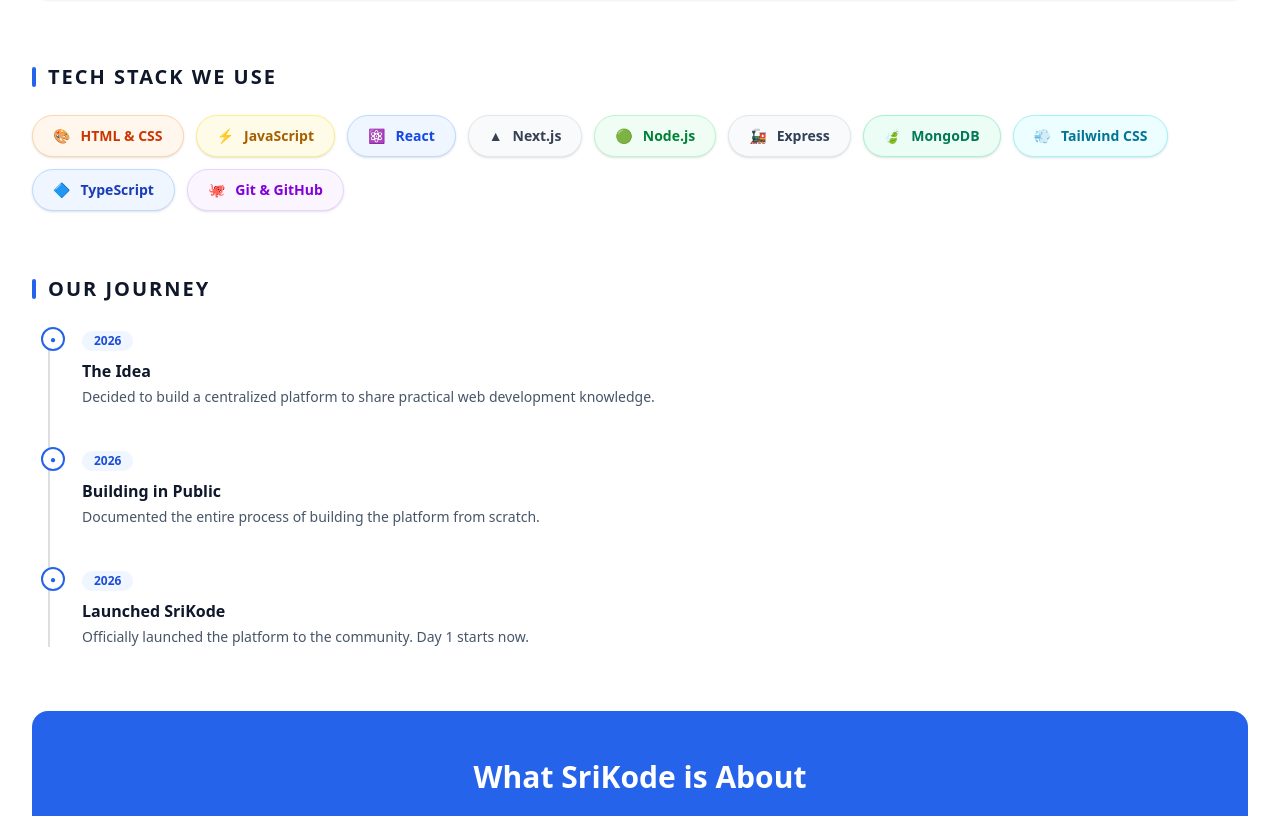
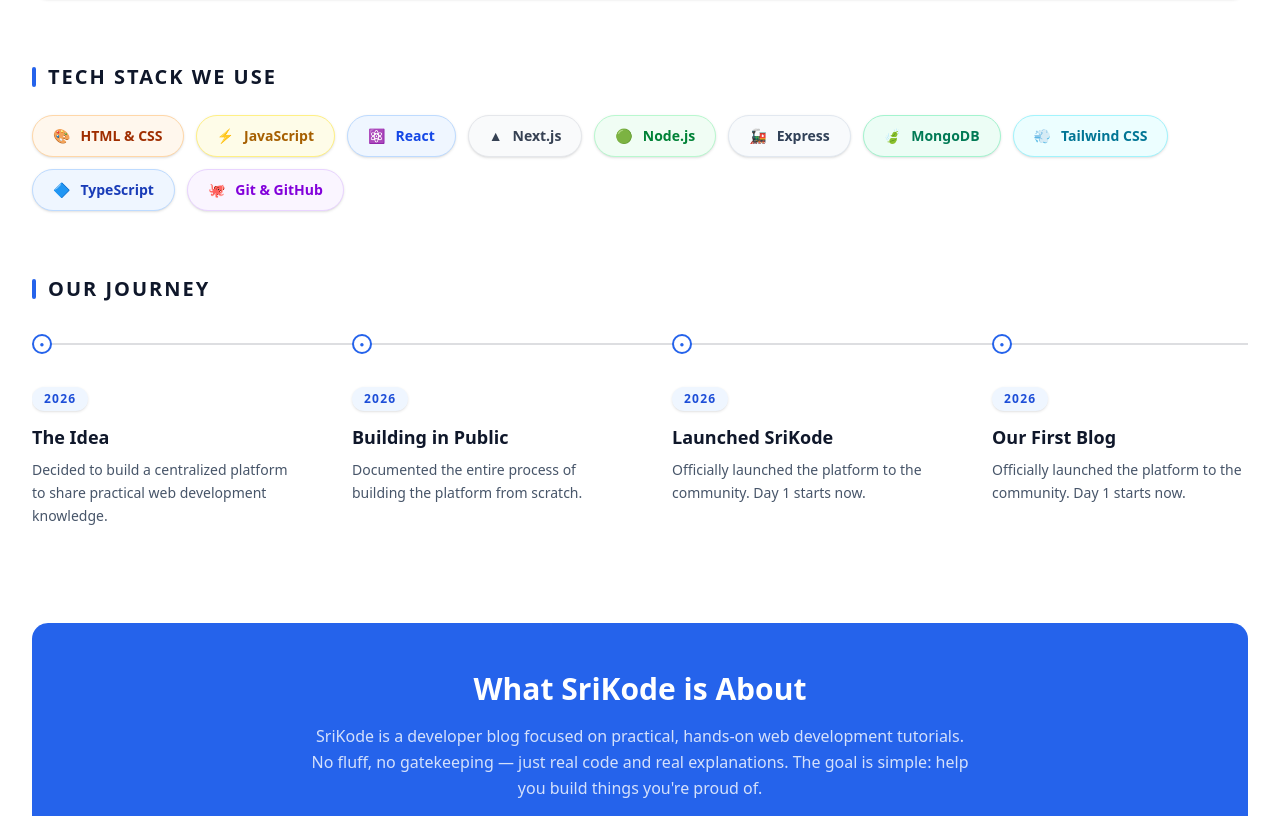
Before and after one commit to srikode-dev/sriKode, a Next.js app in the folder srikode-fe/: page /about in a window 1280 px wide. Shown: the part 646-1462 px from the top of the page. Built offline with nearby package versions, Linux system fonts and the light colour scheme; no server answers.

Commit message:
feat: implement about page with tech stack overview and development timeline components

```diff
--- a/srikode-fe/src/app/about/page.jsx
+++ b/srikode-fe/src/app/about/page.jsx
@@ -2,6 +2,7 @@
 import { ArrowRight, Code2, Globe, Database, Server } from "lucide-react";
 import { FaGithub, FaYoutube, FaTwitter, FaLinkedin } from "react-icons/fa";
 import Container from "@/components/shared/Container";
+import TimelineSection from "@/components/about/TimelineSection";
 import { getBlogs } from "@/lib/api";
 export const metadata = {
   title: "About",
@@ -12,7 +13,7 @@
 };
 
 const techStack = [
-  { name: "HTML & CSS",    icon: "🎨", lightColor: "bg-orange-50 text-orange-700 border-orange-200",    darkColor: "dark:bg-orange-950/30 dark:text-orange-300 dark:border-orange-800/40" },
+  { name: "HTML & CSS",    icon: "🎨", lightColor: "bg-orange-50 text-orange-800 border-orange-200",    darkColor: "dark:bg-orange-950/30 dark:text-orange-300 dark:border-orange-800/40" },
   { name: "JavaScript",   icon: "⚡", lightColor: "bg-yellow-50 text-yellow-700 border-yellow-200",    darkColor: "dark:bg-yellow-950/30 dark:text-yellow-300 dark:border-yellow-800/40" },
   { name: "React",         icon: "⚛️", lightColor: "bg-blue-50 text-blue-700 border-blue-200",          darkColor: "dark:bg-blue-950/30 dark:text-blue-300 dark:border-blue-800/40" },
   { name: "Next.js",       icon: "▲",  lightColor: "bg-gray-50 text-gray-700 border-gray-200",          darkColor: "dark:bg-zinc-800/60 dark:text-zinc-300 dark:border-zinc-700/60" },
@@ -28,7 +29,8 @@
   { year: "2026", title: "The Idea", desc: "Decided to build a centralized platform to share practical web development knowledge." },
   { year: "2026", title: "Building in Public", desc: "Documented the entire process of building the platform from scratch." },
   { year: "2026", title: "Launched SriKode", desc: "Officially launched the platform to the community. Day 1 starts now." },
-];
+  { year: "2026", title: "Our First Blog", desc: "Officially launched the platform to the community. Day 1 starts now." },
+]
 
 const socials = [
   { icon: FaGithub,   label: "GitHub",   href: "https://github.com",   extraClass: "hover:bg-gray-900 hover:text-white dark:hover:bg-zinc-700" },
@@ -104,7 +106,6 @@
                     className={`flex items-center gap-2 rounded-full border px-4 py-2 text-sm font-medium transition ${extraClass}`}
                     style={{
                       borderColor: "var(--sk-border-strong)",
-                      color: "var(--sk-text-muted)",
                     }}
                   >
                     <Icon size={16} />
@@ -183,49 +184,7 @@
         </section>
 
         {/* ── Timeline ── */}
-        <section className="mb-16">
-          <div className="mb-6 flex items-center gap-3">
-            <span className="h-5 w-1 rounded-full" style={{ backgroundColor: "var(--sk-primary)" }} />
-            <h2 className="text-xl font-bold uppercase tracking-widest" style={{ color: "var(--sk-text)" }}>
-              Our Journey
-            </h2>
-          </div>
-          <div
-            className="relative ml-4 pl-8"
-            style={{ borderLeft: "2px solid var(--sk-border-strong)" }}
-          >
-            {timeline.map(({ year, title, desc }, i) => (
-              <div key={i} className="mb-10 relative last:mb-0">
-                {/* Dot */}
-                <span
-                  className="absolute left-[-41px] flex h-6 w-6 items-center justify-center rounded-full border-2 text-[10px] font-bold"
-                  style={{
-                    borderColor: "var(--sk-primary)",
-                    backgroundColor: "var(--sk-bg-card)",
-                    color: "var(--sk-primary)",
-                  }}
-                >
-                  ●
-                </span>
-                <span
-                  className="mb-1 inline-block rounded-full px-3 py-0.5 text-xs font-bold"
-                  style={{
-                    backgroundColor: "var(--sk-primary-light)",
-                    color: "var(--sk-primary-text)",
-                  }}
-                >
-                  {year}
-                </span>
-                <h3 className="mt-1 text-base font-bold" style={{ color: "var(--sk-text)" }}>
-                  {title}
-                </h3>
-                <p className="mt-1 text-sm" style={{ color: "var(--sk-text-muted)" }}>
-                  {desc}
-                </p>
-              </div>
-            ))}
-          </div>
-        </section>
+        <TimelineSection timeline={timeline} />
 
         {/* ── Mission ── */}
         <section
--- a/srikode-fe/src/app/globals.css
+++ b/srikode-fe/src/app/globals.css
@@ -1,4 +1,5 @@
 @import "tailwindcss";
+@custom-variant dark (&:is(.dark *));
 
 /* ============================================================
    SRIKODE DESIGN SYSTEM — SEMANTIC THEME TOKENS
--- /dev/null
+++ b/srikode-fe/src/components/about/TimelineSection.jsx
@@ -0,0 +1,92 @@
+"use client";
+
+import { useRef, useState } from "react";
+
+export default function TimelineSection({ timeline }) {
+  const scrollRef = useRef(null);
+  const [isDown, setIsDown] = useState(false);
+  const [startX, setStartX] = useState(0);
+  const [scrollLeft, setScrollLeft] = useState(0);
+
+  const handleMouseDown = (e) => {
+    setIsDown(true);
+    if (scrollRef.current) {
+      setStartX(e.pageX - scrollRef.current.offsetLeft);
+      setScrollLeft(scrollRef.current.scrollLeft);
+    }
+  };
+
+  const handleMouseLeave = () => {
+    setIsDown(false);
+  };
+
+  const handleMouseUp = () => {
+    setIsDown(false);
+  };
+
+  const handleMouseMove = (e) => {
+    if (!isDown || !scrollRef.current) return;
+    e.preventDefault();
+    const x = e.pageX - scrollRef.current.offsetLeft;
+    const walk = (x - startX); // Scroll exactly with cursor
+    scrollRef.current.scrollLeft = scrollLeft - walk;
+  };
+
+  return (
+    <section className="mb-16">
+      <div className="mb-6 flex items-center gap-3">
+        <span className="h-5 w-1 rounded-full" style={{ backgroundColor: "var(--sk-primary)" }} />
+        <h2 className="text-xl font-bold uppercase tracking-widest" style={{ color: "var(--sk-text)" }}>
+          Our Journey
+        </h2>
+      </div>
+      <div
+        ref={scrollRef}
+        onMouseDown={handleMouseDown}
+        onMouseLeave={handleMouseLeave}
+        onMouseUp={handleMouseUp}
+        onMouseMove={handleMouseMove}
+        className={`relative flex flex-col md:flex-row md:overflow-x-auto md:pb-8 md:pt-4 md:gap-0 gap-10 [&::-webkit-scrollbar]:hidden [-ms-overflow-style:none] [scrollbar-width:none] select-none ${isDown ? 'cursor-grabbing' : 'cursor-grab'}`}
+      >
+        {timeline.map(({ year, title, desc }, i) => (
+          <div
+            key={i}
+            className="relative flex-none w-full md:w-[320px] border-l-2 md:border-l-0 md:border-t-2 pl-8 md:pl-0 pt-0 md:pt-10 pr-0 md:pr-10"
+            style={{ borderColor: "var(--sk-border-strong)" }}
+          >
+            {/* Dot */}
+            <span
+              className="absolute left-[-11px] md:left-0 top-0 md:top-[-11px] flex h-5 w-5 items-center justify-center rounded-full border-2 text-[8px] font-bold z-10"
+              style={{
+                borderColor: "var(--sk-primary)",
+                backgroundColor: "var(--sk-bg-card)",
+                color: "var(--sk-primary)",
+              }}
+            >
+              ●
+            </span>
+
+            {/* Content */}
+            <div className="md:mt-0 -mt-1.5 pb-2 md:pb-0 pointer-events-none">
+              <span
+                className="mb-3 inline-block rounded-full px-3 py-1 text-xs font-bold tracking-widest shadow-sm"
+                style={{
+                  backgroundColor: "var(--sk-primary-light)",
+                  color: "var(--sk-primary-text)",
+                }}
+              >
+                {year}
+              </span>
+              <h3 className="text-lg font-extrabold" style={{ color: "var(--sk-text)" }}>
+                {title}
+              </h3>
+              <p className="mt-2 text-sm leading-relaxed md:pr-4" style={{ color: "var(--sk-text-muted)" }}>
+                {desc}
+              </p>
+            </div>
+          </div>
+        ))}
+      </div>
+    </section>
+  );
+}
```
